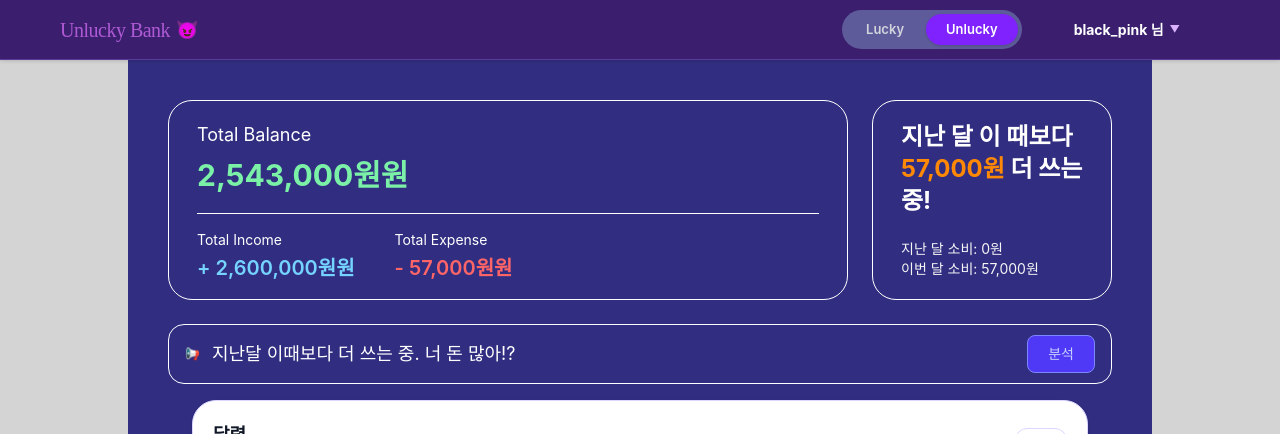
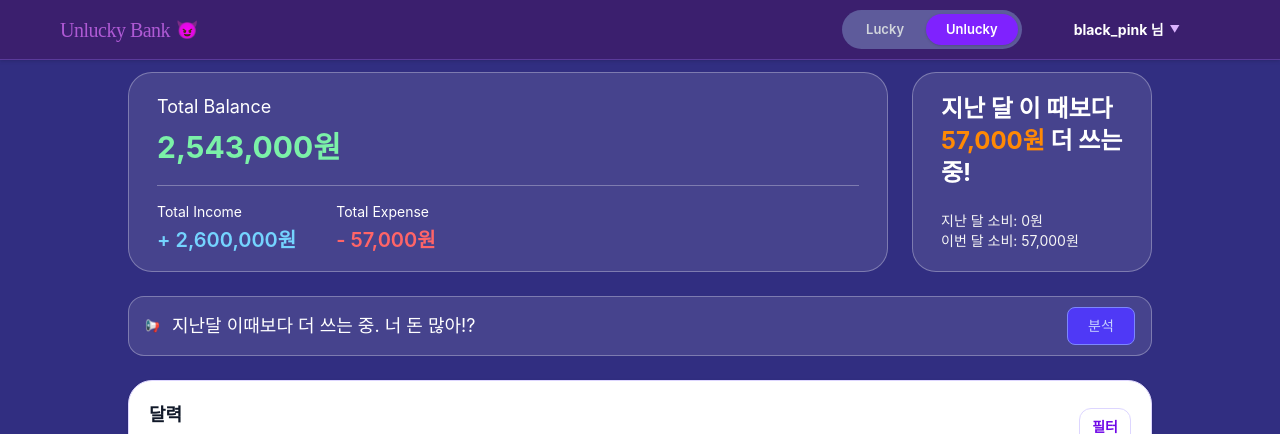
Before and after one commit to kb7-blackpink/Blackpink_AccountBook, a Vue app: page /home in a window 1280 px wide. Shown: the top 434 px of the page. Built offline with nearby package versions, Linux system fonts and the light colour scheme; data requests are answered from the project's data file; a web font is replaced by a local one.

Commit message:
fix: home페이지 상단 컴포넌트 & 달력 합치기

```diff
--- a/src/App.vue
+++ b/src/App.vue
@@ -25,12 +25,12 @@ const isAuthPage = computed(() => {
     class="w-full transition-colors duration-500"
     :class="[
       !isAuthPage && 'min-h-dvh',
-      userStore.mode === 'lucky' ? 'bg-gray-50' : 'bg-neutral-300',
+      userStore.mode === 'lucky' ? 'bg-gray-50' : 'bg-[#312E81]',
     ]"
   >
     <AppHeader />
     <div
-      class="lg:w-5xl sm:w-lg mx-auto p-5 lg:p-10 transition-colors duration-500"
+      class="lg:w-5xl sm:w-lg mx-auto py-3 lg:py-3 transition-colors duration-500"
       :class="[
         !isAuthPage && 'min-h-dvh',
         userStore.mode === 'lucky' ? 'bg-white' : 'bg-[#312E81] text-white',
--- a/src/components/MonthDiff.vue
+++ b/src/components/MonthDiff.vue
@@ -2,9 +2,9 @@
   <div
     class="w-40 h-30 lg:w-60 lg:h-50 border rounded-3xl px-4 py-3 lg:px-7 lg:py-5 flex flex-col justify-between"
     :class="[
-      userStore.mode === 'lucky' // ✅ 수정
+      userStore.mode === 'lucky'
         ? 'border-neutral-400'
-        : 'border-white',
+        : 'border-white/30  bg-white/10',
     ]"
   >
     <div
@@ -16,7 +16,7 @@
         지난 달 이 때보다 <br />
         <span
           :class="[
-            userStore.mode === 'lucky' // ✅ 수정
+            userStore.mode === 'lucky'
               ? budgetStore.summary.diff >= 0
                 ? 'text-red-500/80'
                 : 'text-sky-500/80'
--- a/src/components/TextBar.vue
+++ b/src/components/TextBar.vue
@@ -4,7 +4,7 @@
     :class="[
       userStore.mode === 'lucky'
         ? 'border-neutral-400 bg-white'
-        : 'border-white bg-transparent',
+        : 'border-white/30 bg-white/10',
     ]"
   >
     <div class="flex items-center gap-3">
@@ -20,7 +20,7 @@
     </div>
     <RouterLink to="/analysis">
       <button
-        class="border transition px-3 py-1.5 lg:px-5 lg:py-2 rounded-lg text-xs lg:text-sm cursor-pointer"
+        class="border w-12 lg:w-17 transition px-3 py-1.5 lg:px-5 lg:py-2 rounded-lg text-xs lg:text-sm cursor-pointer"
         :class="[
           userStore.mode === 'lucky'
             ? 'bg-green-200/80 border-green-600 text-green-800 hover:bg-green-300/80'
--- a/src/components/TotalCard.vue
+++ b/src/components/TotalCard.vue
@@ -4,13 +4,13 @@
     :class="[
       userStore.mode === 'lucky'
         ? 'border-neutral-400 bg-white'
-        : 'border-white bg-transparent',
+        : 'border-white/30  bg-white/10',
     ]"
   >
     <div
       class="pb-1 lg:pb-5 border-b"
       :class="[
-        userStore.mode === 'lucky' ? 'border-neutral-400' : 'border-white',
+        userStore.mode === 'lucky' ? 'border-neutral-400' : 'border-white/30',
       ]"
     >
       <p
@@ -27,7 +27,7 @@
           userStore.mode === 'lucky' ? 'text-green-500/80' : 'text-green-300',
         ]"
       >
-        {{ budgetStore.summary.totalBalance.toLocaleString() }}원
+        {{ budgetStore.summary.totalBalance.toLocaleString() }}
       </p>
     </div>
 
@@ -47,7 +47,7 @@
             userStore.mode === 'lucky' ? 'text-sky-500/80' : 'text-sky-300',
           ]"
         >
-          + {{ budgetStore.summary.totalIncome.toLocaleString() }}원
+          + {{ budgetStore.summary.totalIncome.toLocaleString() }}
         </p>
       </div>
 
@@ -66,7 +66,7 @@
             userStore.mode === 'lucky' ? 'text-red-500/80' : 'text-red-400',
           ]"
         >
-          - {{ budgetStore.summary.totalExpense.toLocaleString() }}원
+          - {{ budgetStore.summary.totalExpense.toLocaleString() }}
         </p>
       </div>
     </div>
--- a/src/pages/HomePage.vue
+++ b/src/pages/HomePage.vue
@@ -5,12 +5,8 @@
       <MonthDiff />
     </div>
     <TextBar />
+    <CalendarSection mode="lucky" />
   </div>
-  <main class="w-full px-4 py-4 sm:px-6">
-    <div class="mx-auto w-full max-w-5xl">
-      <CalendarSection mode="lucky" />
-    </div>
-  </main>
 </template>
 
 <script setup>
```
